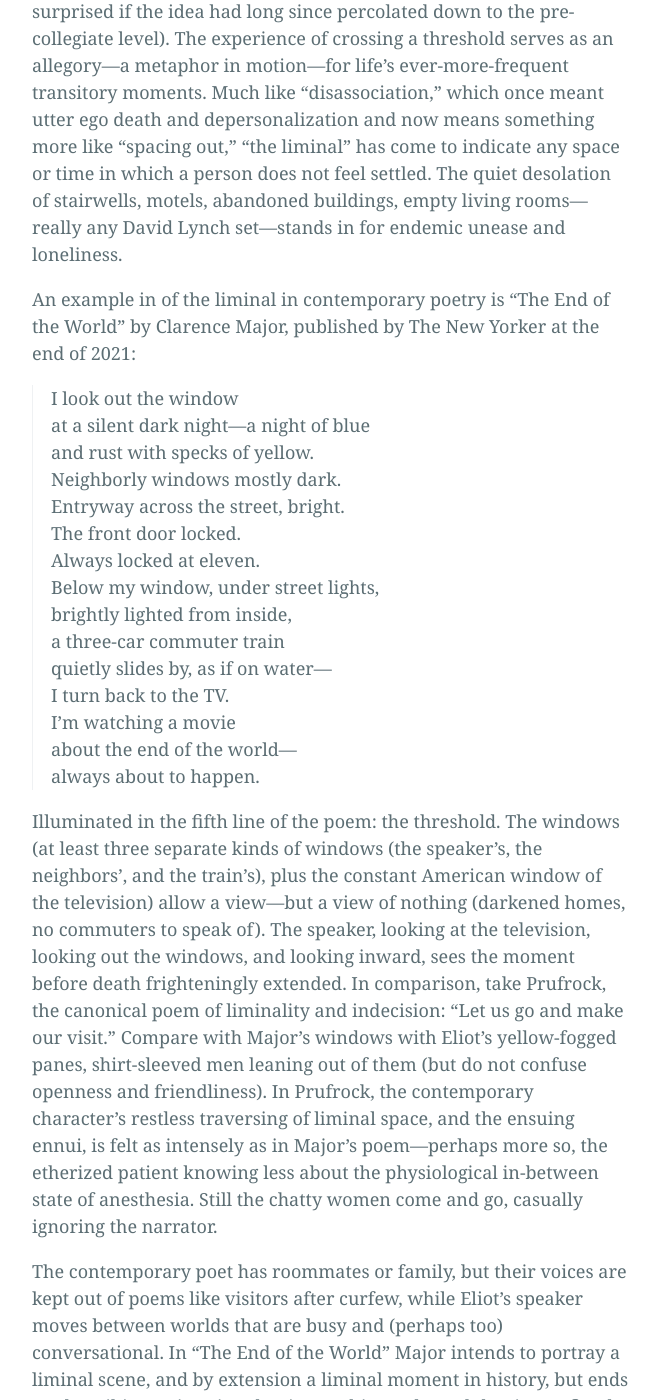
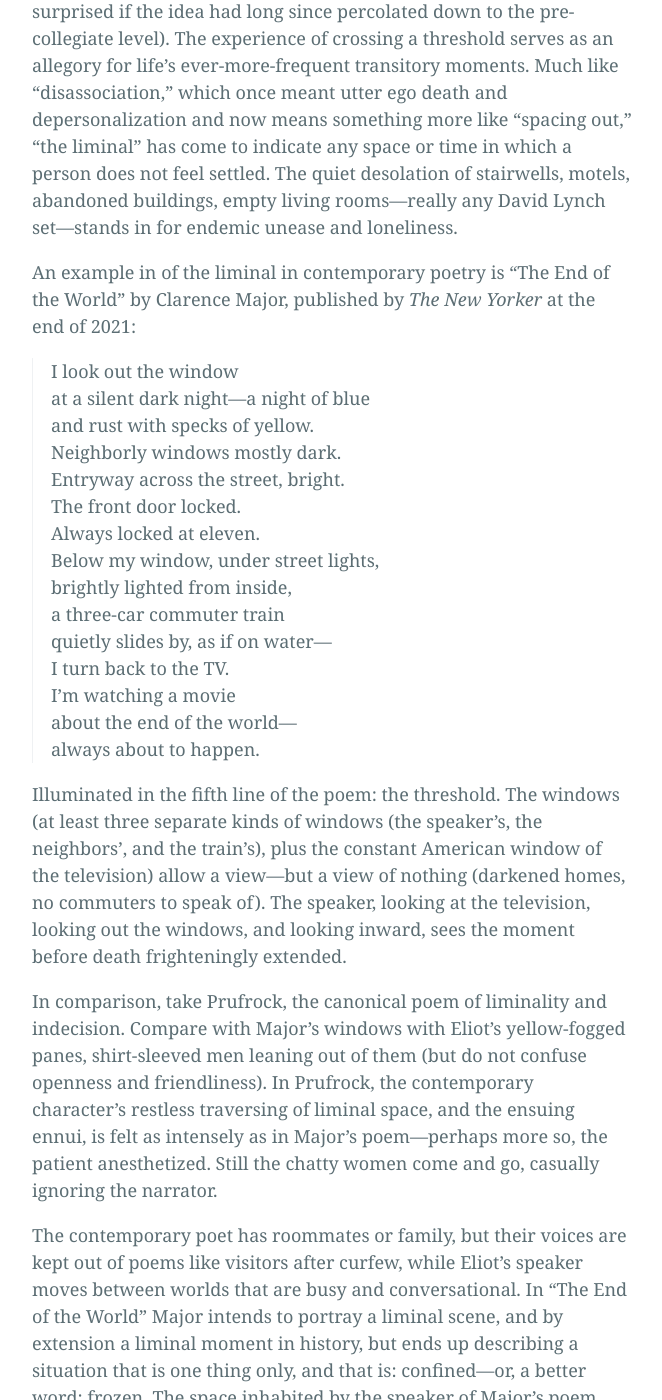
Before and after one commit to bliss-st/ss-website, a Jekyll site: the page built from _posts/2022-8-1-liberation-liminality-partone.md, in a window 1280 px wide and 1400 px high, scrolled down 2541 px. Shown: the whole window, without its empty margins (308-970 px from the left). Built offline with Jekyll 4.4.1, drawn with Linux system fonts in a browser that asks for light colours; some of the changed text lies outside the part shown.

Commit message:
Update 2022-8-1-liberation-liminality-partone.md

```diff
--- a/_posts/2022-8-1-liberation-liminality-partone.md
+++ b/_posts/2022-8-1-liberation-liminality-partone.md
@@ -26,9 +26,9 @@
 
 The theme of Nael’s poem is liberation, not coincidentally a theme often depicted in children’s media (and increasingly in popular media aimed at adults, as the two continue to consume each other). Liberation—in the form of independence from societal expectation—is a moral right, to be won or even violently seized, in countless children’s books and movies. Why shouldn’t a rat be free to pursue a career as a chef?
 
-Like liberation, liminality is a common subject of contemporary poetry (by which I mean the poetry of adults, but I wouldn’t be surprised if the idea had long since percolated down to the pre-collegiate level). The experience of crossing a threshold serves as an allegory—a metaphor in motion—for life’s ever-more-frequent transitory moments. Much like “disassociation,” which once meant utter ego death and depersonalization and now means something more like “spacing out,” “the liminal” has come to indicate any space or time in which a person does not feel settled. The quiet desolation of stairwells, motels, abandoned buildings, empty living rooms—really any David Lynch set—stands in for endemic unease and loneliness.
+Like liberation, liminality is a common subject of contemporary poetry (by which I mean the poetry of adults, but I wouldn’t be surprised if the idea had long since percolated down to the pre-collegiate level). The experience of crossing a threshold serves as an allegory for life’s ever-more-frequent transitory moments. Much like “disassociation,” which once meant utter ego death and depersonalization and now means something more like “spacing out,” “the liminal” has come to indicate any space or time in which a person does not feel settled. The quiet desolation of stairwells, motels, abandoned buildings, empty living rooms—really any David Lynch set—stands in for endemic unease and loneliness.
 
-An example in of the liminal in contemporary poetry is “The End of the World” by Clarence Major, published by The New Yorker at the end of 2021:
+An example in of the liminal in contemporary poetry is “The End of the World” by Clarence Major, published by <em>The New Yorker</em> at the end of 2021:
 <blockquote>
 I look out the window<br>
 at a silent dark night—a night of blue<br>
@@ -47,6 +47,7 @@
 always about to happen.
 </blockquote>
 Illuminated in the fifth line of the poem: the threshold. The windows (at least three separate kinds of windows (the speaker’s, the neighbors’, and the train’s), plus the constant American window of the television) allow a view—but a view of nothing (darkened homes, no commuters to speak of). The speaker, looking at the television, looking out the windows, and looking inward, sees the moment before death frighteningly extended.
-In comparison, take Prufrock, the canonical poem of liminality and indecision: “Let us go and make our visit.” Compare with Major’s windows with Eliot’s yellow-fogged panes, shirt-sleeved men leaning out of them (but do not confuse openness and friendliness). In Prufrock, the contemporary character’s restless traversing of liminal space, and the ensuing ennui, is felt as intensely as in Major’s poem—perhaps more so, the etherized patient knowing less about the physiological in-between state of anesthesia. Still the chatty women come and go, casually ignoring the narrator.
 
-The contemporary poet has roommates or family, but their voices are kept out of poems like visitors after curfew, while Eliot’s speaker moves between worlds that are busy and (perhaps too) conversational. In “The End of the World” Major intends to portray a liminal scene, and by extension a liminal moment in history, but ends up describing a situation that is one thing only, and that is: confined—or, a better word: frozen. The space inhabited by the speaker of Major’s poem may have a liminal atmosphere (i.e., quiet eeriness), but there is no other place to pass into. There is only one room, and it contains the whole universe. Never mind liminality—what is freedom without the possibility of movement?
+In comparison, take Prufrock, the canonical poem of liminality and indecision. Compare with Major’s windows with Eliot’s yellow-fogged panes, shirt-sleeved men leaning out of them (but do not confuse openness and friendliness). In Prufrock, the contemporary character’s restless traversing of liminal space, and the ensuing ennui, is felt as intensely as in Major’s poem—perhaps more so, the patient anesthetized. Still the chatty women come and go, casually ignoring the narrator.
+
+The contemporary poet has roommates or family, but their voices are kept out of poems like visitors after curfew, while Eliot’s speaker moves between worlds that are busy and conversational. In “The End of the World” Major intends to portray a liminal scene, and by extension a liminal moment in history, but ends up describing a situation that is one thing only, and that is: confined—or, a better word: frozen. The space inhabited by the speaker of Major’s poem may have a liminal atmosphere (i.e., quiet eeriness), but there is no other place to pass into. There is only one room, and it contains the whole universe. Never mind liminality—what is freedom without the possibility of movement?
```
Also changed, not shown: other parts of _posts/2022-8-1-liberation-liminality-partone.md (+1 -1 lines).
